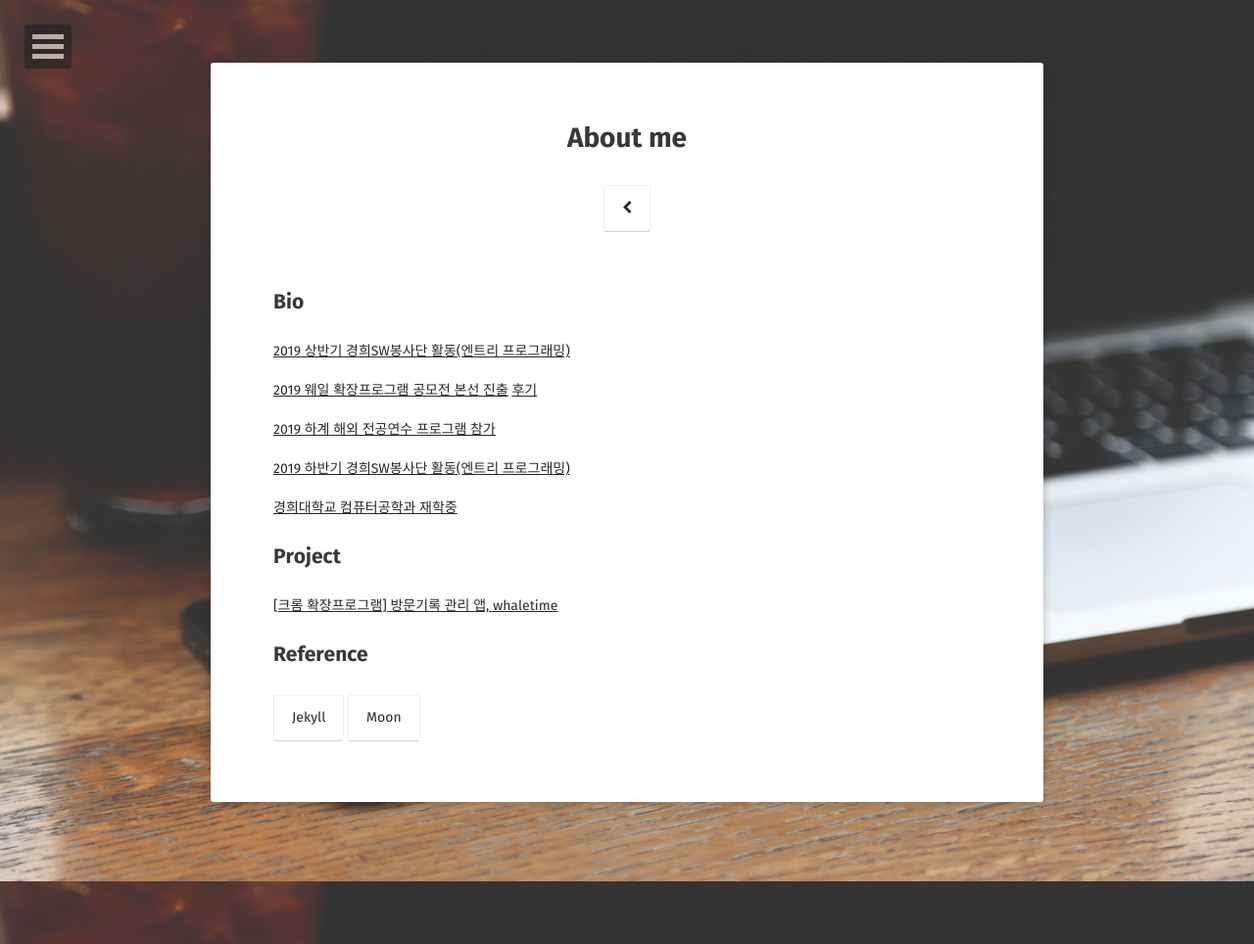
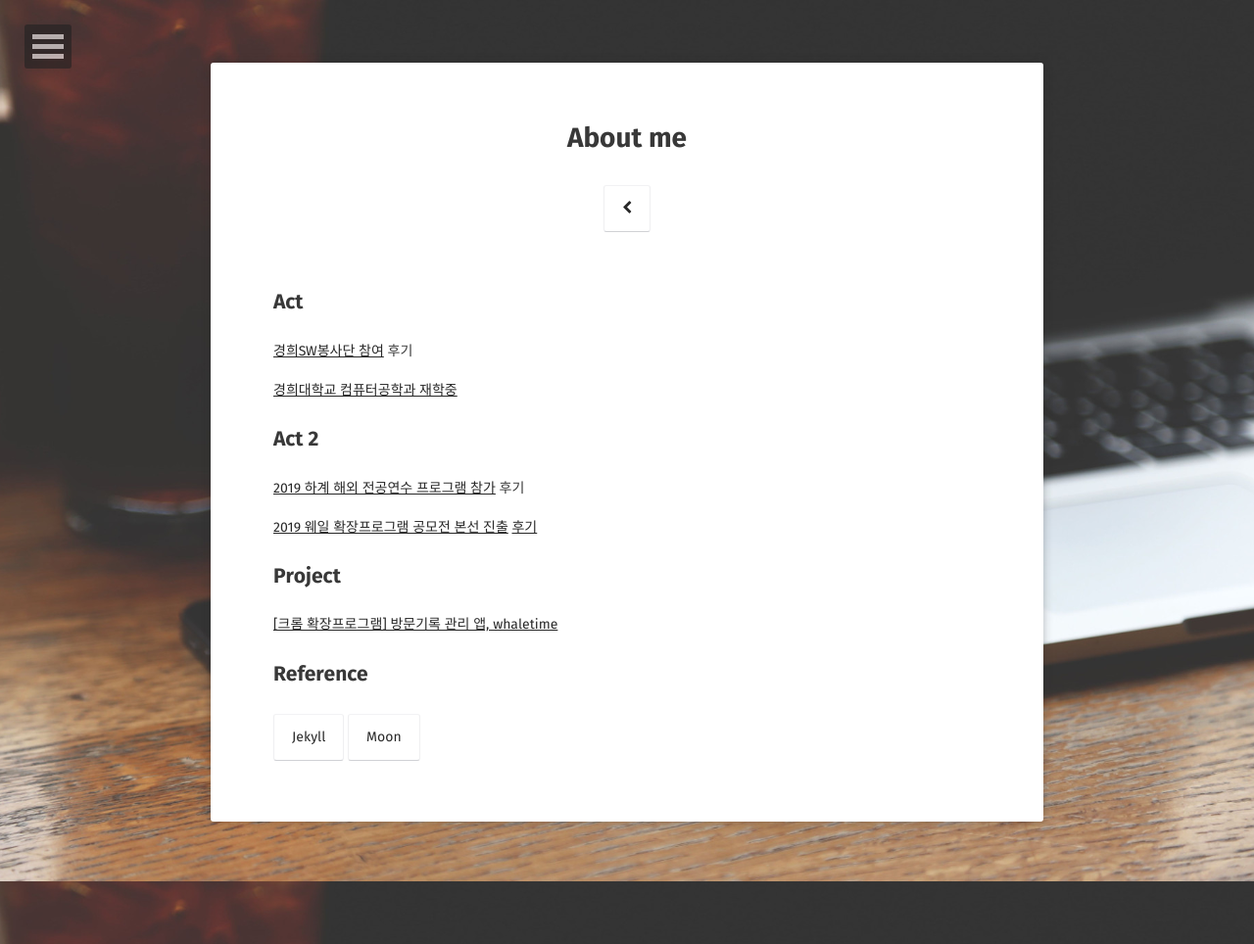
Before and after one commit to woojin-hwang/woojin-hwang.github.io, a Jekyll site: the page built from about/index.md, in a window 1280 px wide. Shown: the whole page at 98% size. Built offline with Jekyll 4.4.1, drawn with Linux system fonts in a browser that asks for light colours; some web fonts are replaced.

Commit message:
update index.md

```diff
--- a/about/index.md
+++ b/about/index.md
@@ -6,17 +6,17 @@ date: 2020-01-20
 comments: false
 ---
 
-## Bio
+## Act
 
-[2019 상반기 경희SW봉사단 활동(엔트리 프로그래밍)](http://swedu.khu.ac.kr/html_2018/05/03.php)
+[경희SW봉사단 참여](http://swedu.khu.ac.kr/html_2018/05/03.php) 후기
+
+[경희대학교 컴퓨터공학과 재학중](http://ce.khu.ac.kr)
+
+## Act 2
+
+[2019 하계 해외 전공연수 프로그램 참가](http://ce.khu.ac.kr/?hCode=BOARD&page=view&idx=1317&bo_idx=2&hCode=BOARD&bo_idx=2&sfl=title&stx=연수) 후기
 
 [2019 웨일 확장프로그램 공모전 본선 진출](https://blog.naver.com/whaleteam/221651840602) [후기](https://woojin-hwang.github.io/whaletime/)
-
-[2019 하계 해외 전공연수 프로그램 참가](http://ce.khu.ac.kr/?hCode=BOARD&page=view&idx=1317&bo_idx=2&hCode=BOARD&bo_idx=2&sfl=title&stx=연수)
-
-[2019 하반기 경희SW봉사단 활동(엔트리 프로그래밍)](http://swedu.khu.ac.kr/html_2018/05/03.php)
-
-[경희대학교 컴퓨터공학과 재학중](http://ce.khu.ac.kr)
 
 ## Project
 
```
